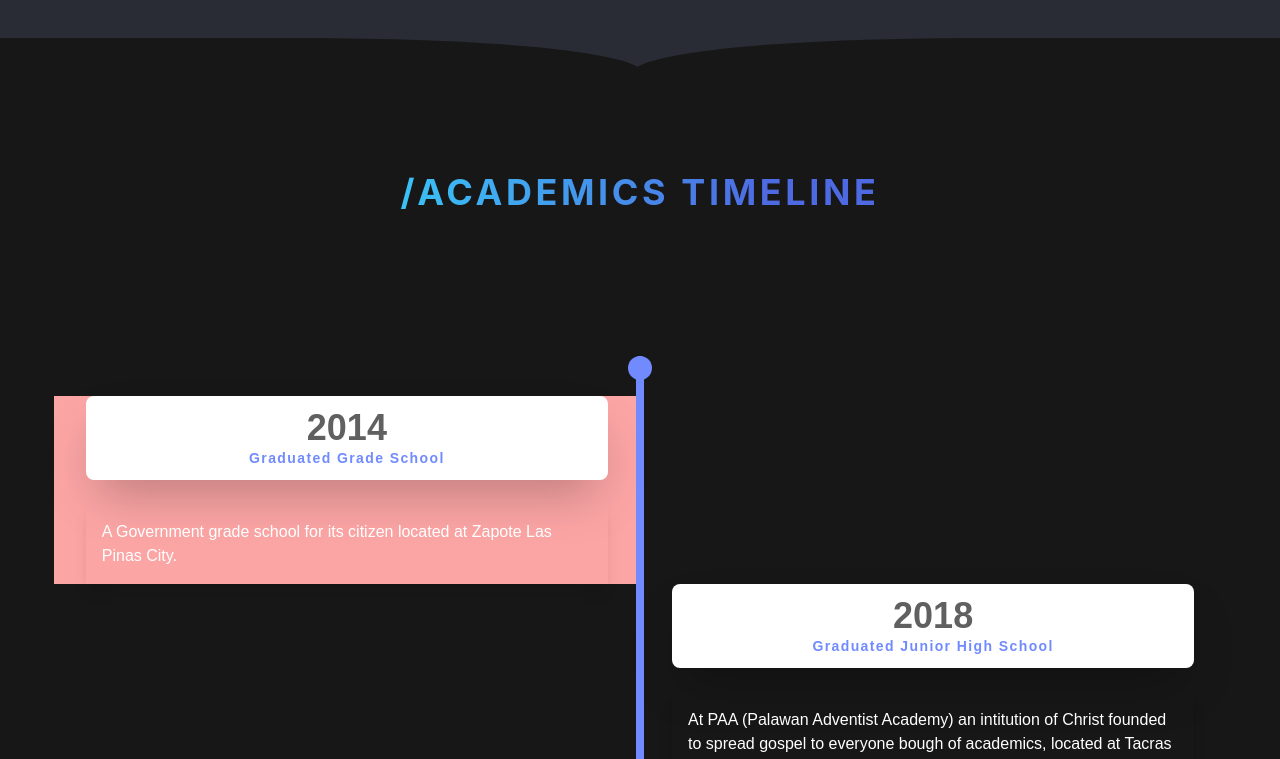
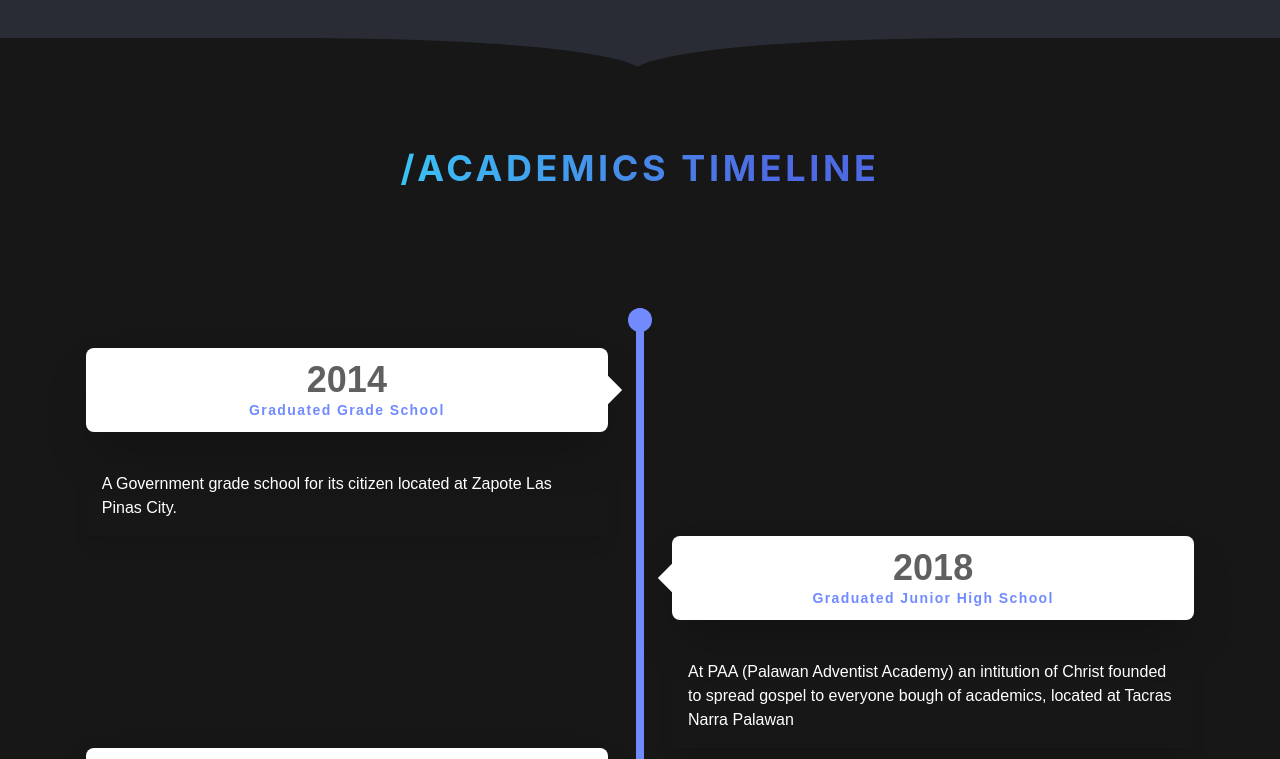
Before and after one commit to DevNanad/MODERN-PORTFOLIO, a React (Create React App) app: page / in a window 1280 px wide. Shown: the part 2471-3230 px from the top of the page. Built offline with nearby package versions, Linux system fonts and the light colour scheme.

Commit message:
Fix timeline both party

```diff
--- a/src/components/SectionFour.js
+++ b/src/components/SectionFour.js
@@ -9,12 +9,12 @@ function SectionFour() {
         <path d="M602.45,3.86h0S572.9,116.24,281.94,120H923C632,116.24,602.45,3.86,602.45,3.86Z" className="shape-fill"></path>
       </svg>
 
-        <h1 className='academics py-16 px-20 text-center text-3xl md:text-4xl font-bold uppercase tracking-widest applesys'>/Academics Timeline</h1>
+        <h1 className='academics py-10 px-20 text-center text-3xl md:text-4xl font-bold uppercase tracking-widest applesys'>/Academics Timeline</h1>
 
 
         {/*TIMELINE*/}
-        <div className="timeline py-10">
-        <div className="line-large absolute hidden md:block h-full md:left-[50%] -translate-x-[4px]"></div>
+        <div className="timeline py-10 relative overflow-hidden">
+        <div className="line-large absolute hidden md:block h-[130vh] md:left-[50%] -translate-x-[4px]"></div>
 
           {/* Large timeline */}
           <div className="hidden left-timeline h-full py-10 px-10 md:flex flex-col justify-center flex-[40%] text-right">
@@ -22,11 +22,11 @@ function SectionFour() {
 
 
             {/* Left ONE */}
-            <div  className="wrapper-timeline bg-red-300">
+            <div  className="wrapper-timeline ">
 
 
-              <div className="first-content">
-                <div className="year-title rounded-lg text-center font-bold poppins md:mb-6 bg-white text-[#616060] shadow-2xl">
+              <div className="first-content relative ">
+                <div className="left-title rounded-lg text-center font-bold poppins md:mb-6 bg-white text-[#616060] shadow-2xl">
                   <h2 className='text-4xl pt-3'>2014</h2>
                   <h5 className='text-sm paintedblue pb-3 md:tracking-widest'>Graduated Grade School</h5>
                 </div>
@@ -36,8 +36,8 @@ function SectionFour() {
 
             {/* RIGHT ONE */}
             <div  className="wrapper-timeline">
-              <div className="first-content">
-                <div className="year-title rounded-lg text-center font-bold poppins md:mb-6 bg-white text-[#616060] shadow-2xl">
+              <div className="first-content relative">
+                <div className="left-title rounded-lg text-center font-bold poppins md:mb-6 bg-white text-[#616060] shadow-2xl">
                   <h2 className='text-4xl pt-3'>2018</h2>
                   <h5 className='text-sm paintedblue pb-3 md:tracking-widest'>Graduated Junior High School</h5>
                 </div>
@@ -47,8 +47,8 @@ function SectionFour() {
 
             {/* Left TWO */}
             <div className="wrapper-timeline">
-              <div className="first-content">
-                <div className="year-title rounded-lg text-center font-bold poppins md:mb-6 bg-white text-[#616060] shadow-2xl">
+              <div className="first-content relative">
+                <div className="left-title rounded-lg text-center font-bold poppins md:mb-6 bg-white text-[#616060] shadow-2xl">
                   <h2 className='text-4xl pt-3'>2020 (March)</h2>
                   <h5 className='text-sm paintedblue pb-3 md:tracking-widest'>Graduated Senior High School</h5>
                 </div>
@@ -58,8 +58,8 @@ function SectionFour() {
 
             {/* RIGHT TWO */}
             <div className="wrapper-timeline">
-              <div className="first-content">
-                <div className="year-title rounded-lg text-center font-bold poppins md:mb-6 bg-white text-[#616060] shadow-2xl">
+              <div className="first-content relative">
+                <div className="left-title rounded-lg text-center font-bold poppins md:mb-6 bg-white text-[#616060] shadow-2xl">
                   <h2 className='text-4xl pt-3'>2020 (August)</h2>
                   <h5 className='text-sm paintedblue pb-3 md:tracking-widest'>Started College</h5>
                 </div>
--- a/src/index.css
+++ b/src/index.css
@@ -213,7 +213,7 @@ body{
 
 /* timelinemess */
 
-.year-title::after{
+.small-timeline .year-title::after{
   content: '';
   width: 20px;
   height: 20px;
@@ -221,6 +221,26 @@ body{
   position: absolute;
   top: calc(50% - 10px);
   left: -10px;
+  transform: rotate(45deg);
+}
+.wrapper-timeline:nth-child(even) .left-title::after{
+  content: '';
+  width: 20px;
+  height: 20px;
+  background-color: white;
+  position: absolute;
+  left: -10px;
+  top: 2rem;
+  transform: rotate(45deg);
+}
+.wrapper-timeline:nth-child(odd) .left-title::after{
+  content: '';
+  width: 20px;
+  height: 20px;
+  background-color: white;
+  position: absolute;
+  right: -10px;
+  top: 2rem;
   transform: rotate(45deg);
 }
 
```
